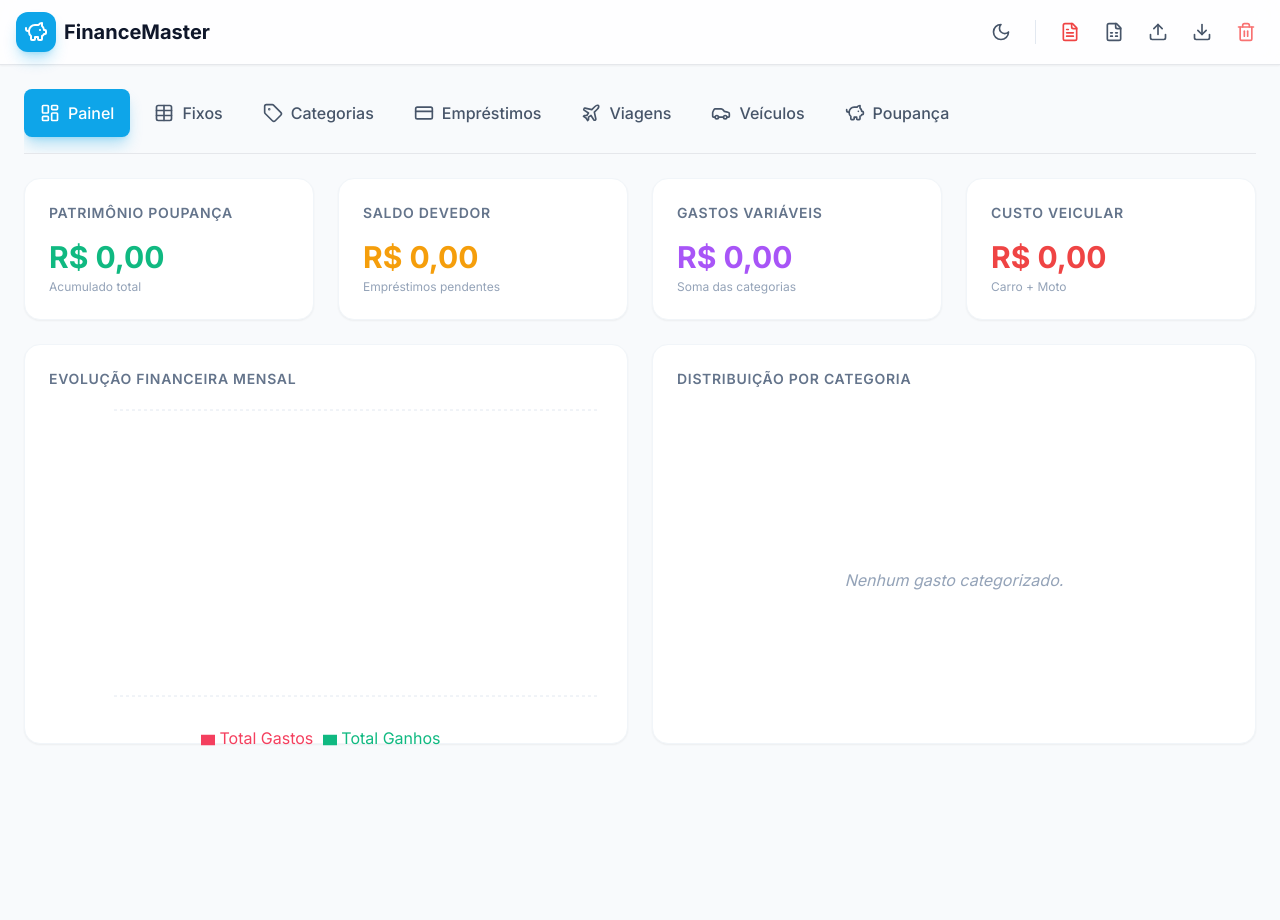
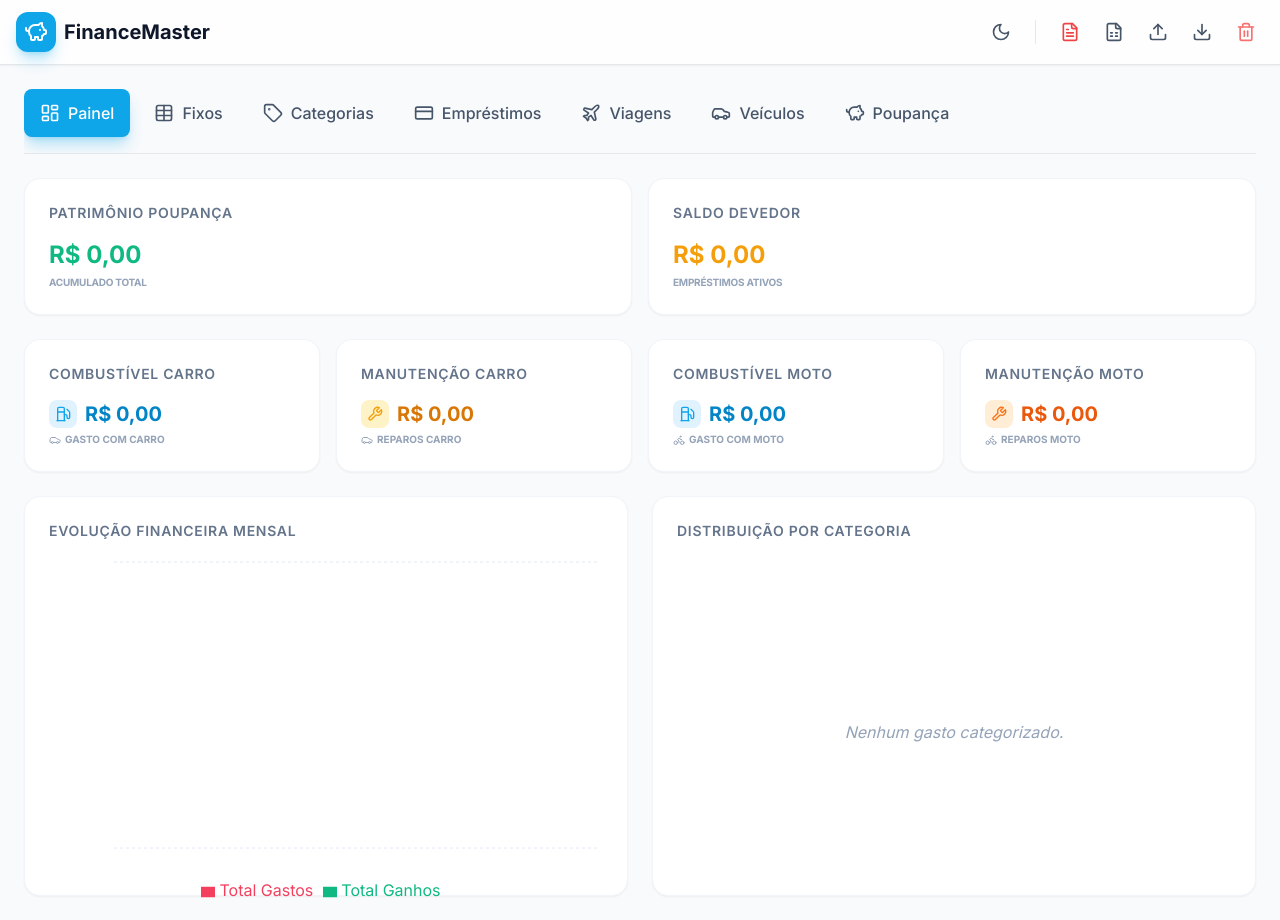
Before and after one commit to bhrunosouzza-ctrl/Controle-de-Financias, a React (Vite) app: page / in a window 1280 px wide. Before the commit the page ends 800 px from the top, so only its background shows below. Built offline with nearby package versions, Linux system fonts and the light colour scheme.

Commit message:
feat: Add bike icon and update dashboard card styles
Introduces the `Bike` icon from lucide-react and refactors the styling of dashboard summary cards. This includes reducing font sizes and adjusting text styles for better visual hierarchy and a more compact presentation.

```diff
--- a/App.tsx
+++ b/App.tsx
@@ -25,7 +25,8 @@ import {
   Tag,
   TrendingUp,
   ArrowUpRight,
-  ArrowDownRight
+  ArrowDownRight,
+  Bike
 } from 'lucide-react';
 import {
   BarChart,
@@ -43,7 +44,6 @@ import {
   Loan,
   TripExpense,
   VehicleExpense,
-  SavingsTransaction,
   AppState,
   VehicleType,
   VehicleCategory,
@@ -463,22 +463,53 @@ export default function App() {
         <div className="space-y-6">
           {activeTab === 'dashboard' && (
             <div className="space-y-6 animate-in fade-in slide-in-from-bottom-4 duration-500">
-              <div className="grid grid-cols-1 md:grid-cols-2 lg:grid-cols-4 gap-6">
+              <div className="grid grid-cols-1 md:grid-cols-2 gap-4">
                  <Card title="Patrimônio Poupança">
-                    <p className="text-3xl font-black text-emerald-500">{formatCurrency(stats.savings.total)}</p>
-                    <p className="text-xs text-slate-400 mt-1">Acumulado total</p>
+                    <p className="text-2xl font-black text-emerald-500">{formatCurrency(stats.savings.total)}</p>
+                    <p className="text-[10px] text-slate-400 mt-1 uppercase font-bold tracking-tight">Acumulado total</p>
                  </Card>
                  <Card title="Saldo Devedor">
-                    <p className="text-3xl font-black text-amber-500">{formatCurrency(stats.loans.remaining)}</p>
-                    <p className="text-xs text-slate-400 mt-1">Empréstimos pendentes</p>
+                    <p className="text-2xl font-black text-amber-500">{formatCurrency(stats.loans.remaining)}</p>
+                    <p className="text-[10px] text-slate-400 mt-1 uppercase font-bold tracking-tight">Empréstimos ativos</p>
                  </Card>
-                 <Card title="Gastos Variáveis">
-                    <p className="text-3xl font-black text-purple-500">{formatCurrency(stats.catExpenses)}</p>
-                    <p className="text-xs text-slate-400 mt-1">Soma das categorias</p>
+              </div>
+
+              <div className="grid grid-cols-1 md:grid-cols-2 lg:grid-cols-4 gap-4">
+                 <Card title="Combustível Carro">
+                    <div className="flex items-center gap-2 mb-1">
+                       <div className="p-1.5 bg-primary-100 dark:bg-primary-900/30 rounded-lg">
+                          <Fuel className="w-4 h-4 text-primary-500" />
+                       </div>
+                       <p className="text-xl font-black text-primary-600 dark:text-primary-400">{formatCurrency(stats.vehicle.car.fuel)}</p>
+                    </div>
+                    <p className="text-[10px] text-slate-400 uppercase font-bold flex items-center gap-1"><Car className="w-3 h-3"/> Gasto com Carro</p>
                  </Card>
-                 <Card title="Custo Veicular">
-                    <p className="text-3xl font-black text-red-500">{formatCurrency(stats.vehicle.car.fuel + stats.vehicle.car.maintenance + stats.vehicle.moto.fuel + stats.vehicle.moto.maintenance)}</p>
-                    <p className="text-xs text-slate-400 mt-1">Carro + Moto</p>
+                 <Card title="Manutenção Carro">
+                    <div className="flex items-center gap-2 mb-1">
+                       <div className="p-1.5 bg-amber-100 dark:bg-amber-900/30 rounded-lg">
+                          <Wrench className="w-4 h-4 text-amber-500" />
+                       </div>
+                       <p className="text-xl font-black text-amber-600 dark:text-amber-400">{formatCurrency(stats.vehicle.car.maintenance)}</p>
+                    </div>
+                    <p className="text-[10px] text-slate-400 uppercase font-bold flex items-center gap-1"><Car className="w-3 h-3"/> Reparos Carro</p>
+                 </Card>
+                 <Card title="Combustível Moto">
+                    <div className="flex items-center gap-2 mb-1">
+                       <div className="p-1.5 bg-sky-100 dark:bg-sky-900/30 rounded-lg">
+                          <Fuel className="w-4 h-4 text-sky-500" />
+                       </div>
+                       <p className="text-xl font-black text-sky-600 dark:text-sky-400">{formatCurrency(stats.vehicle.moto.fuel)}</p>
+                    </div>
+                    <p className="text-[10px] text-slate-400 uppercase font-bold flex items-center gap-1"><Bike className="w-3 h-3"/> Gasto com Moto</p>
+                 </Card>
+                 <Card title="Manutenção Moto">
+                    <div className="flex items-center gap-2 mb-1">
+                       <div className="p-1.5 bg-orange-100 dark:bg-orange-900/30 rounded-lg">
+                          <Wrench className="w-4 h-4 text-orange-500" />
+                       </div>
+                       <p className="text-xl font-black text-orange-600 dark:text-orange-400">{formatCurrency(stats.vehicle.moto.maintenance)}</p>
+                    </div>
+                    <p className="text-[10px] text-slate-400 uppercase font-bold flex items-center gap-1"><Bike className="w-3 h-3"/> Reparos Moto</p>
                  </Card>
               </div>
 
```
